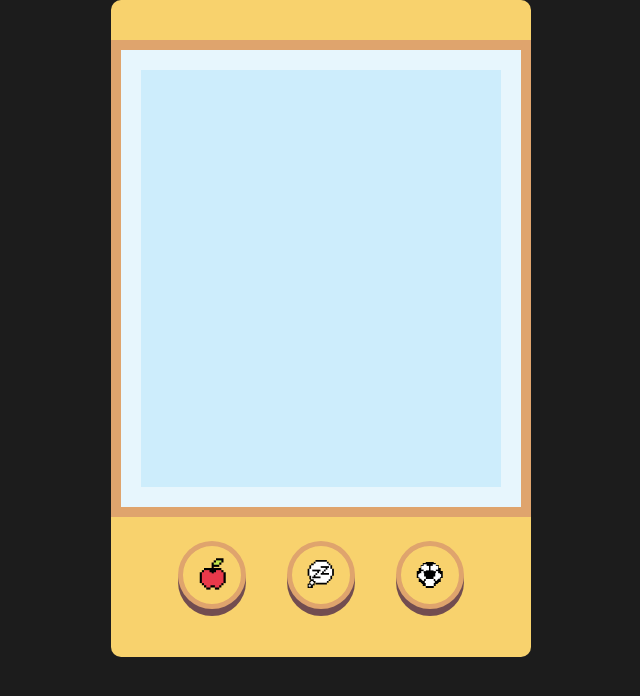
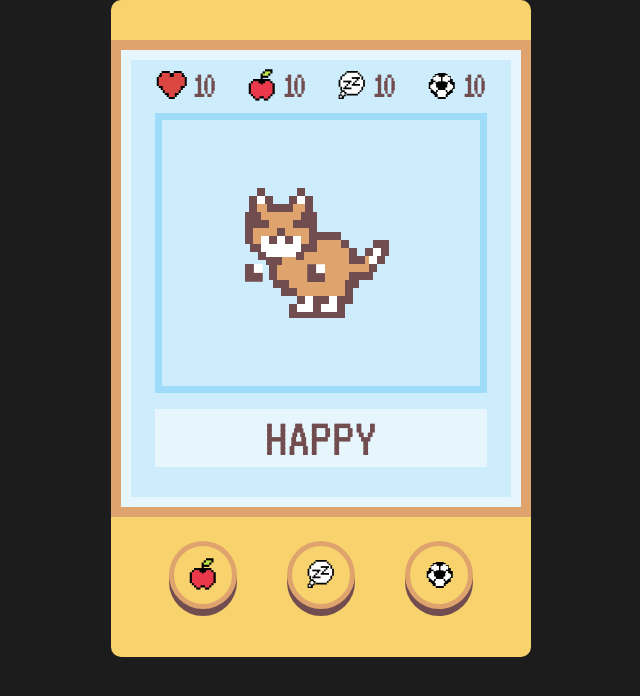
Before and after one commit to astazewska/tamagotchi, a plain HTML site: page index.html in a window 1280 px wide. Shown: the whole page, without its empty margins (319-959 px from the left). Drawn offline with Linux system fonts and the light colour scheme.

Commit message:
create game display

```diff
--- a/index.html
+++ b/index.html
@@ -4,19 +4,47 @@
     <meta charset="UTF-8" />
     <title>Tamagotchi</title>
     <link href="./styles.css" rel="stylesheet" />
+    <link rel="preconnect" href="https://fonts.googleapis.com">
+    <link rel="preconnect" href="https://fonts.gstatic.com" crossorigin>
+    <link href="https://fonts.googleapis.com/css2?family=VT323&display=swap" rel="stylesheet">
   </head>
   <body>
     <div class="gameBoy">
-      <div class="frame"></div>
+      <div class="frame">
+        <div class="stats">
+          <div class="imgStatPair">
+            <img src="assets/health.png" alt="health" />
+            <p>10</p>
+          </div>
+          <div class="imgStatPair">
+            <img src="assets/hunger.png" alt="hunger" />
+            <p>10</p>
+          </div>
+          <div class="imgStatPair">
+            <img src="assets/sleep.png" alt="sleep" />
+            <p>10</p>
+          </div>
+          <div class="imgStatPair">
+            <img src="assets/fun.png" alt="fun" />
+            <p>10</p>
+          </div>
+        </div>
+        <div class="kittyBox">
+          <img src="assets/standing.png" alt="standing" />
+        </div>
+        <div class="statusBar">
+          <p>HAPPY</p>
+        </div>
+      </div>
       <div class="buttonBar">
         <button class="gameButton">
           <img src="assets/hunger.png" alt="hunger" />
         </button>
         <button class="gameButton">
-          <img src="assets/sleep.png" alt="hunger" />
+          <img src="assets/sleep.png" alt="sleep" />
         </button>
         <button class="gameButton">
-          <img src="assets/fun.png" alt="hunger" />
+          <img src="assets/fun.png" alt="fun" />
         </button>
       </div>
     </div>
--- a/styles.css
+++ b/styles.css
@@ -8,6 +8,9 @@ body {
   background: #1c1c1c;
   overflow: hidden;
   height: 100vh;
+  font-family: 'VT323', monospace;
+  font-weight: 400;
+  color: #724D50;
 }
 
 .bar {
@@ -33,7 +36,7 @@ body {
   height: 477px;
   background: #CDEDFC;
   border: 10px solid #DFA46D;
-  box-shadow: inset 0px 0px 0px 20px #E7F6FD;
+  box-shadow: inset 0px 0px 0px 10px #E7F6FD;
 }
 
 .buttonBar {
@@ -56,5 +59,45 @@ body {
   border-radius: 50%;
   width: 68.18px;
   height: 68.06px;
-  margin: 0 20.4px;
+  margin: 0 25px;
 }
+
+.statusBar {
+  width: 332px;
+  height: 58px;
+  margin: auto;
+  background-color: #E7F6FD;
+  font-size: 56px;
+  text-align: center;
+  display: flex;
+  align-items: center;
+  justify-content: center;
+}
+
+.kittyBox {
+  width: 332px;
+  height: 280px;
+  margin: auto;
+  margin-bottom: 16px;
+  border: 7px solid #9FDCF9;
+  display: flex;
+  align-items: center;
+  justify-content: center;
+}
+
+.stats {
+  letter-spacing: -0.15em;
+  font-size: 40px;
+  display: flex;
+  flex-direction: row;
+  justify-content: space-around;
+  margin-top: 15px;
+  margin-bottom: 8px;
+  margin-left: 15px;
+  margin-right: 25px;
+}
+
+.imgStatPair {
+  display: flex;
+  flex-direction: row;
+}
```
Also changed, not shown: assets/health.png (added), assets/standing.png (added).
